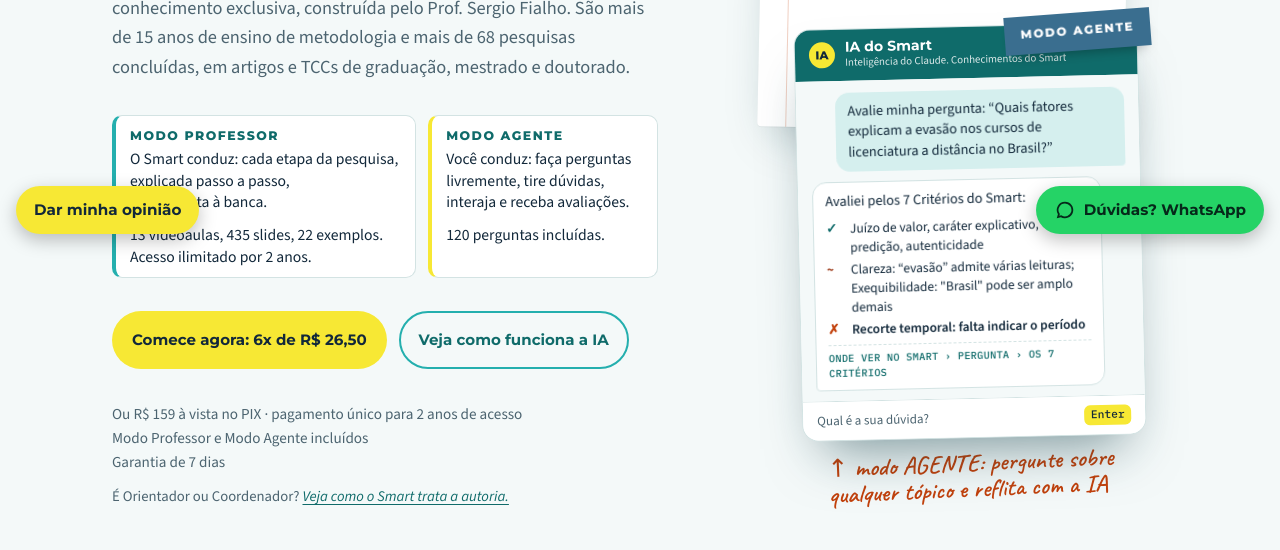
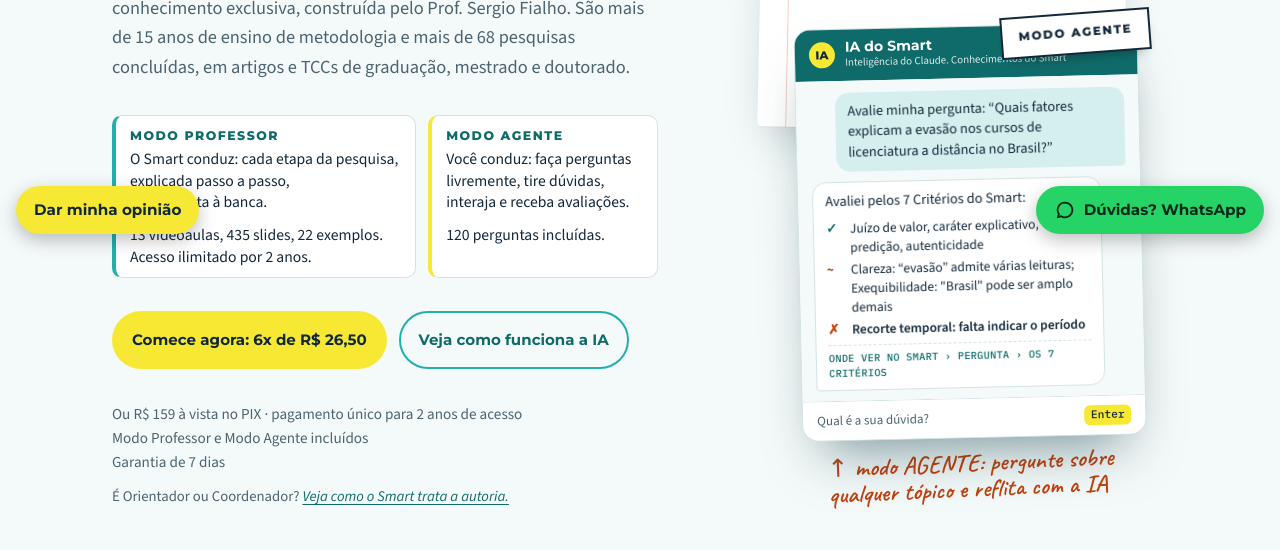
Before and after one commit to shagefialho-ux/smart-tcc-home, a plain HTML site: page ia/index.html in a window 1280 px wide. Shown: the part 550-1100 px from the top of the page. Drawn offline with nearby package versions, Linux system fonts and the light colour scheme.

Commit message:
Rascunho e página dos revisores: etiquetas dos modos brancas, com contorno e letras azul-marinho
Co-Authored-By: Claude Fable 5.2 <noreply@anthropic.com>

```diff
--- a/ia/index.html
+++ b/ia/index.html
@@ -339,7 +339,7 @@ a.more,.feat a{font-family:var(--f-display);font-weight:700;font-size:.95rem;col
 .visual .sheet h4{margin-bottom:12px}
 .visual .toc{gap:5px}
 .visual .toc .up{margin-top:2px}
-.sticky{position:absolute;z-index:3;top:-20px;right:-12px;background:#3A6E8F;color:#fff;font-family:var(--f-display);font-size:.74rem;font-weight:800;letter-spacing:.14em;line-height:1;padding:13px 16px;transform:rotate(4deg);box-shadow:0 8px 14px -8px rgb(0 0 0 / .4);text-align:center;white-space:nowrap}
+.sticky{position:absolute;z-index:3;top:-20px;right:-12px;background:#fff;color:#12283A;border:2px solid #12283A;font-family:var(--f-display);font-size:.74rem;font-weight:800;letter-spacing:.14em;line-height:1;padding:13px 16px;transform:rotate(4deg);box-shadow:0 8px 14px -8px rgb(0 0 0 / .4);text-align:center;white-space:nowrap}
 .chat .sticky{top:-12px;right:-14px;transform:rotate(-3deg)}
 
 .chat{position:relative;z-index:2;width:min(400px,94%);justify-self:end;margin-top:-104px;margin-right:-14px;background:#FFFFFF;color:#12283A;border:1px solid #D3E3E3;border-radius:16px;box-shadow:0 30px 54px -22px rgb(15 60 70 / .55);transform:rotate(-1.3deg);font-size:.9rem;line-height:1.42}
```
Also changed, not shown: rascunho/index.html (+1 -1 lines).
